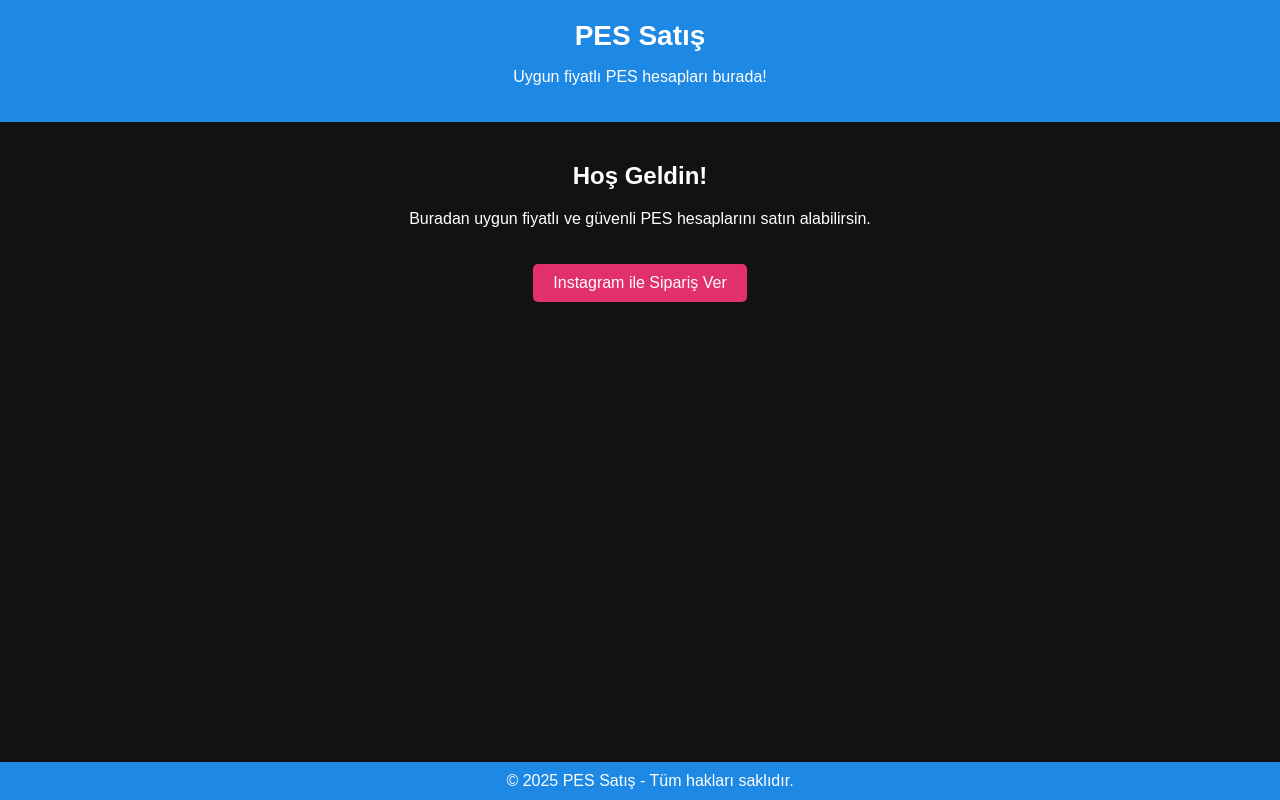
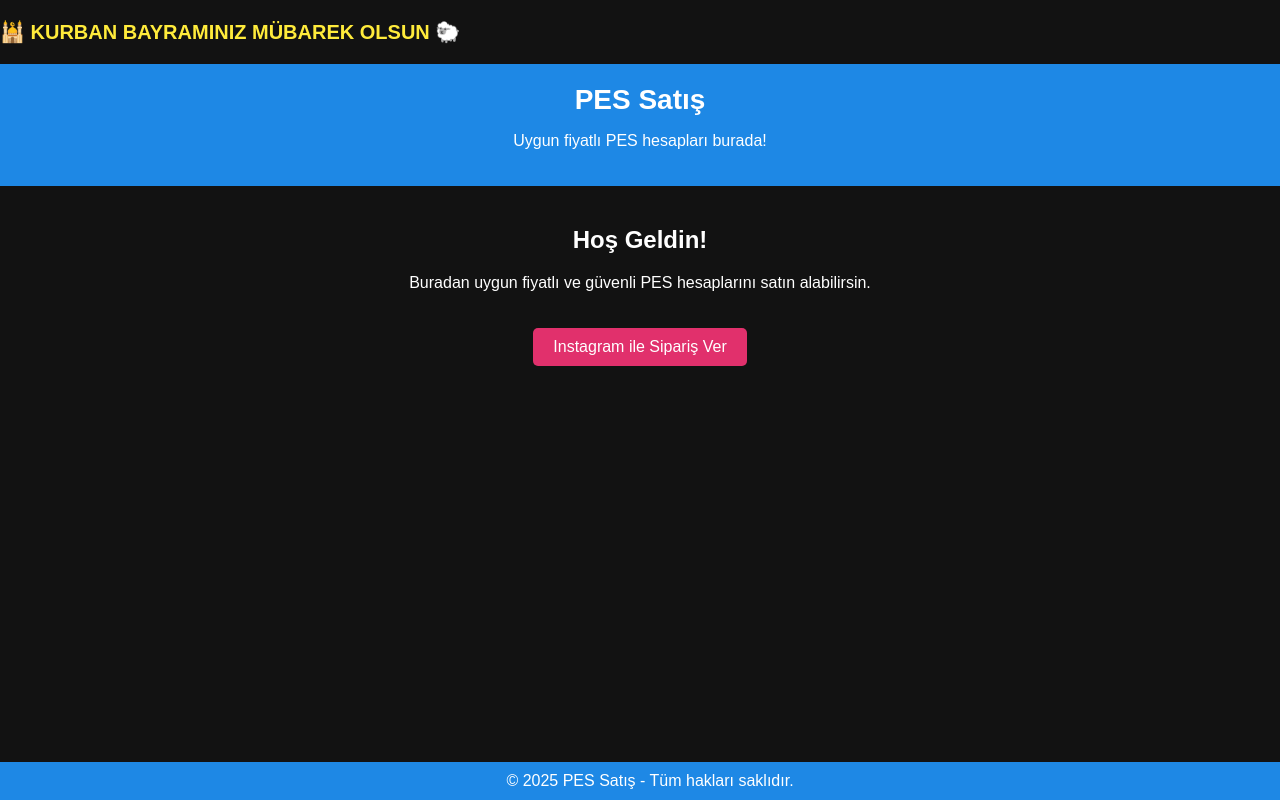
Before and after one commit to emre768/Pes-sat-s, a plain HTML site: page index.html in a window 1280 px wide. Drawn offline with Linux system fonts and the light colour scheme.

Commit message:
Update index.html

```diff
--- a/index.html
+++ b/index.html
@@ -44,7 +44,7 @@
       bottom: 0;
       width: 100%;
     }
-  </style>
+  </style><p style="font-size: 20px; color: #ffeb3b; font-weight: bold;">🕌 KURBAN BAYRAMINIZ MÜBAREK OLSUN 🐑</p>
 </head>
 <body>
 
```
